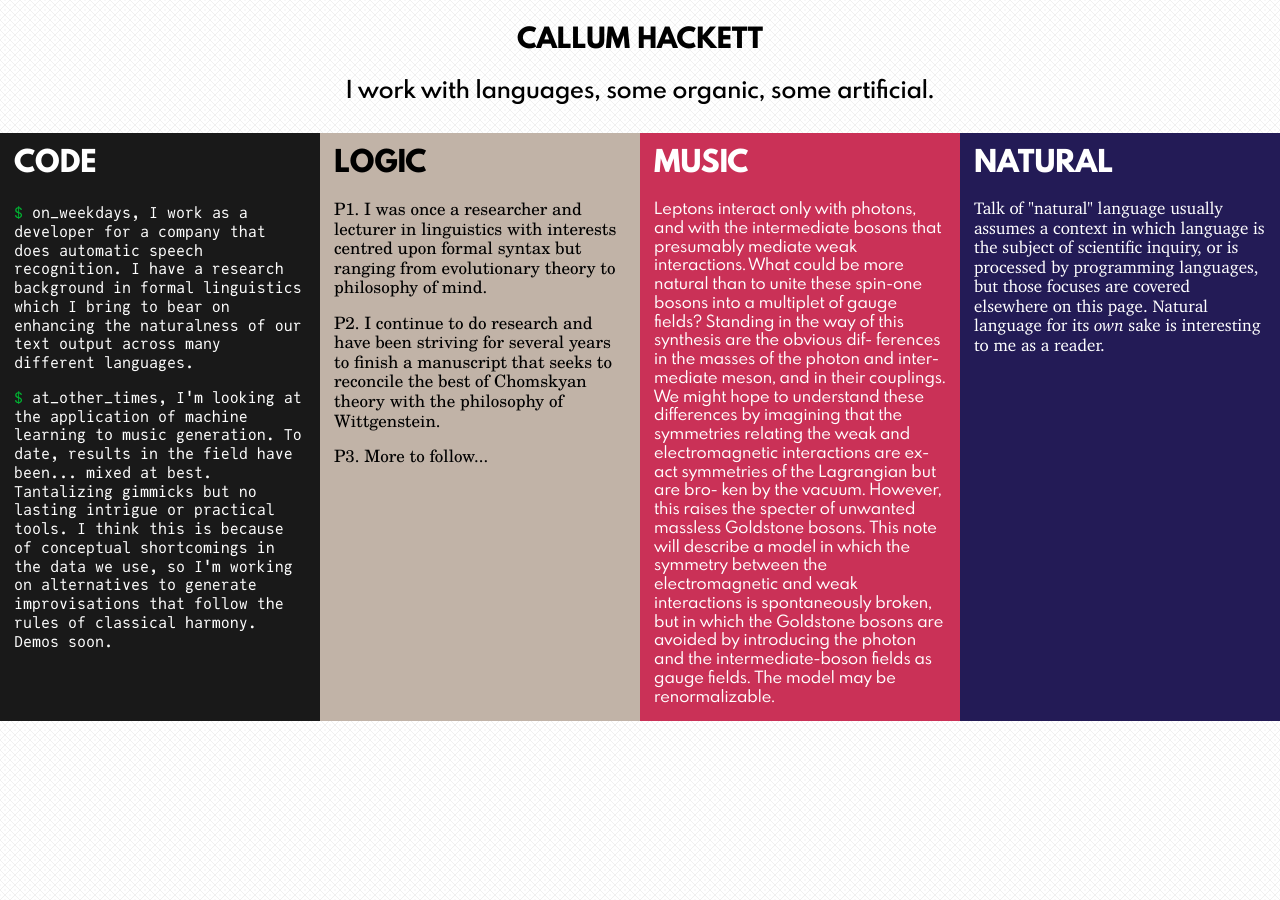
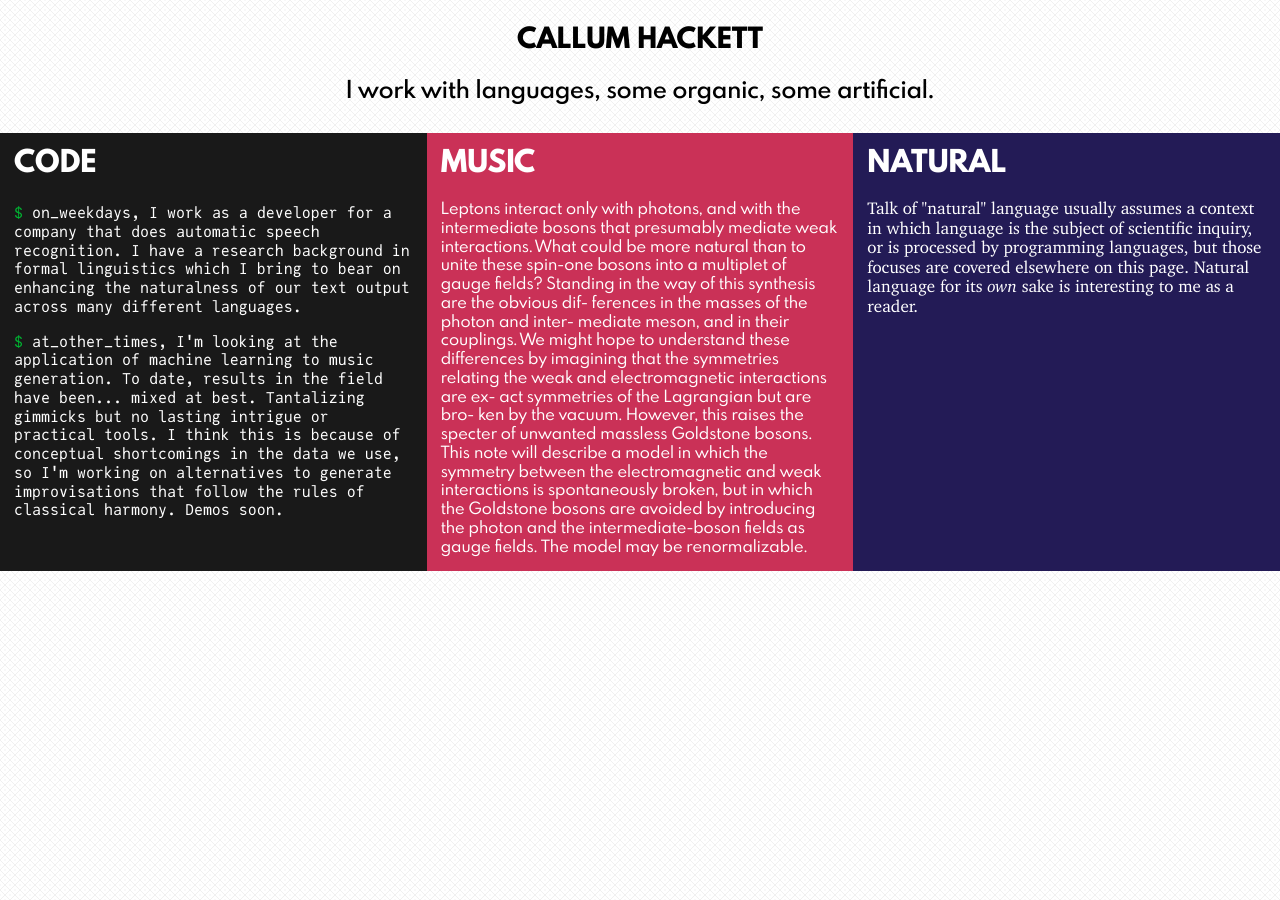
Before and after one commit to callumhackett/callumhackett.github.io, a Jekyll site: the page index.html, which Jekyll copies as it is, in a window 1280 px wide. Built offline with Jekyll 4.4.1, drawn with Linux system fonts in a browser that asks for light colours.

Commit message:
content updates

```diff
--- a/index.html
+++ b/index.html
@@ -19,12 +19,6 @@
                 <p style="margin-top:22px !important;"><span class="pound">$</span> on_weekdays, I work as a developer for a company that does automatic speech recognition. I have a research background in formal linguistics which I bring to bear on enhancing the naturalness of our text output across many different languages.</p>
                 <p><span class="pound">$</span> at_other_times, I'm looking at the application of machine learning to music generation. To date, results in the field have been... mixed at best. Tantalizing gimmicks but no lasting intrigue or practical tools. I think this is because of conceptual shortcomings in the data we use, so I'm working on alternatives to generate improvisations that follow the rules of classical harmony. Demos soon.</p>
             </div>
-            <div class="logic-block">
-                <h2>LOGIC</h2>
-                <p>P1. I was once a researcher and lecturer in linguistics with interests centred upon formal syntax but ranging from evolutionary theory to philosophy of mind.</p>
-                <p>P2. I continue to do research and have been striving for several years to finish a manuscript that seeks to reconcile the best of Chomskyan theory with the philosophy of Wittgenstein.</p>
-                <p>P3. More to follow...</p>
-            </div>
             <div class="music-block">
                 <h2>MUSIC</h2>
                 <p>Leptons interact only with photons, and with the intermediate bosons that presumably mediate weak interactions. What could be more natural than to unite these spin-one bosons into a multiplet of gauge fields? Standing in the way of this synthesis are the obvious dif- ferences in the masses of the photon and inter- mediate meson, and in their couplings. We might hope to understand these differences by imagining that the symmetries relating the weak and electromagnetic interactions are ex- act symmetries of the Lagrangian but are bro- ken by the vacuum. However, this raises the specter of unwanted massless Goldstone bosons. This note will describe a model in which the symmetry between the electromagnetic and weak interactions is spontaneously broken, but in which the Goldstone bosons are avoided by introducing the photon and the intermediate-boson fields as gauge fields. The model may be renormalizable.</p>
--- a/style.css
+++ b/style.css
@@ -148,7 +148,7 @@ h1 {
 
 .front-table {
     display: grid;
-    grid-template-columns: 25% 25% 25% 25%;
+    grid-template-columns: repeat(3, 1fr);
 }
 
 .front-table h2 {
```
